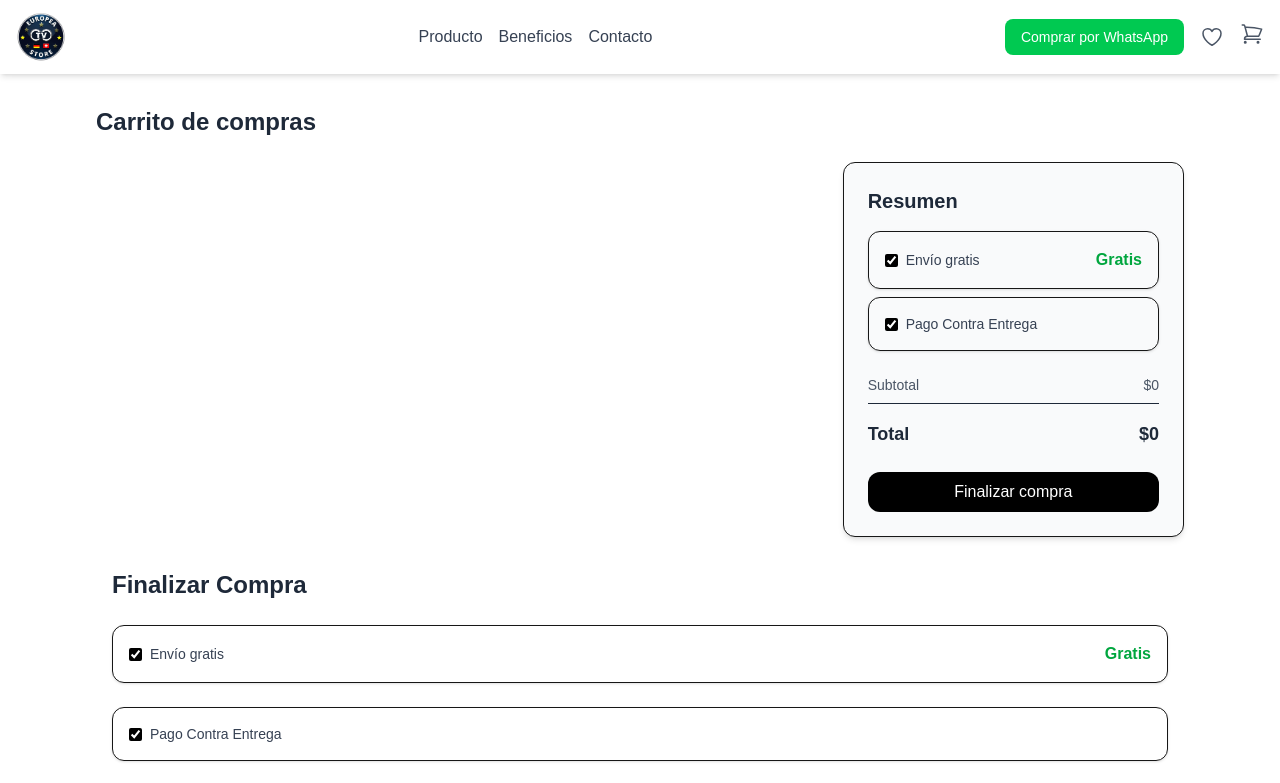
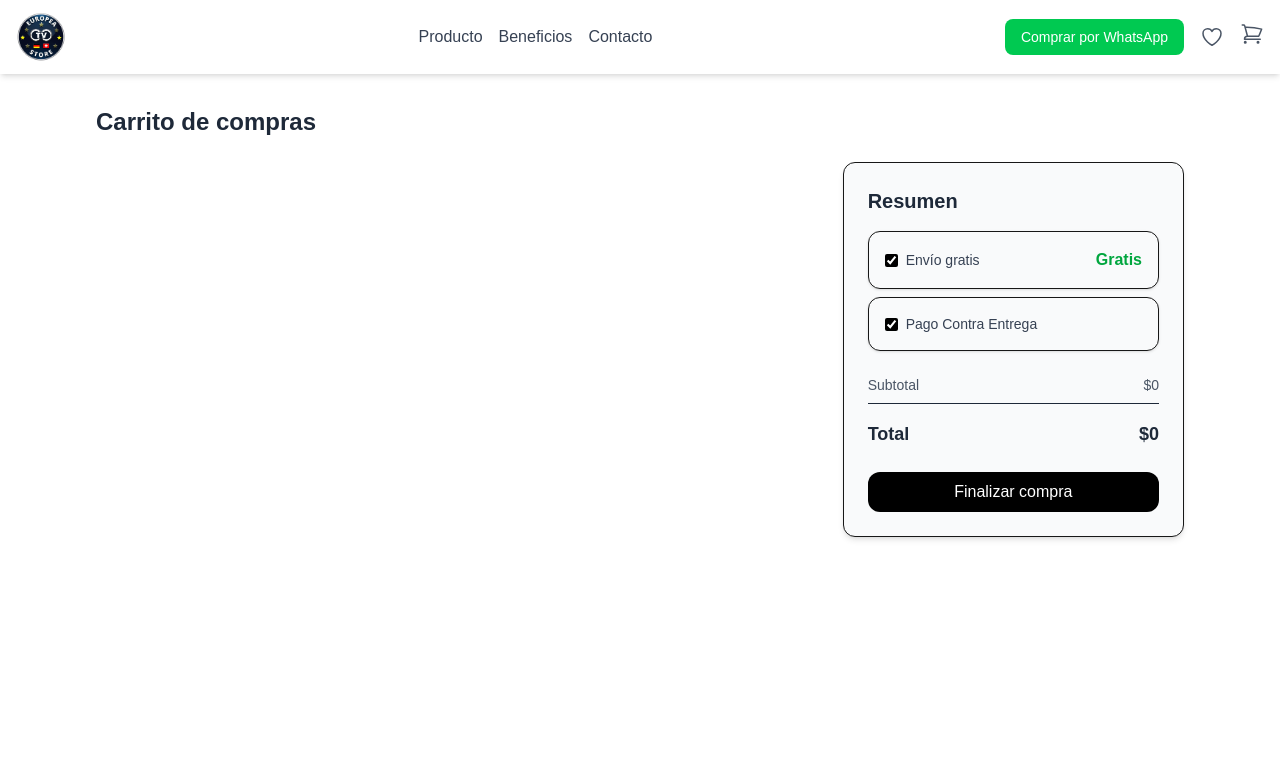
Before and after one commit to yheison0035/europeatvstore, a Next.js app: page /cart in a window 1280 px wide. Shown: the top 783 px of the page. Built offline with nearby package versions, Linux system fonts and the light colour scheme.

Commit message:
se incluye validacion para ocultar y mostrar el formulario

```diff
--- a/src/app/cart/page.js
+++ b/src/app/cart/page.js
@@ -12,6 +12,7 @@ import Checkout from "@/components/checkout/checkout";
 export default function Cart() {
   const { cartItems, removeFromCart } = useCart();
   const [quantities, setQuantities] = useState({});
+  const [activeCheckout, setActiveCheckout] = useState(false);
 
   useEffect(() => {
     const initialQuantities = {};
@@ -133,15 +134,17 @@ export default function Cart() {
             <span>Total</span>
             <span>${calculateTotal().toLocaleString()}</span>
           </div>
-          <Link
-            href="/checkout"
+          <button
             className="flex w-full mt-6 justify-center bg-black text-white py-2 rounded-xl hover:opacity-90 transition cursor-pointer"
+            onClick={() => {
+              setActiveCheckout(true);
+            }}
           >
             <label>Finalizar compra</label>
-          </Link>
+          </button>
         </div>
       </div>
-      <Checkout />
+      {activeCheckout && <Checkout />}
     </div>
   );
 }
```
